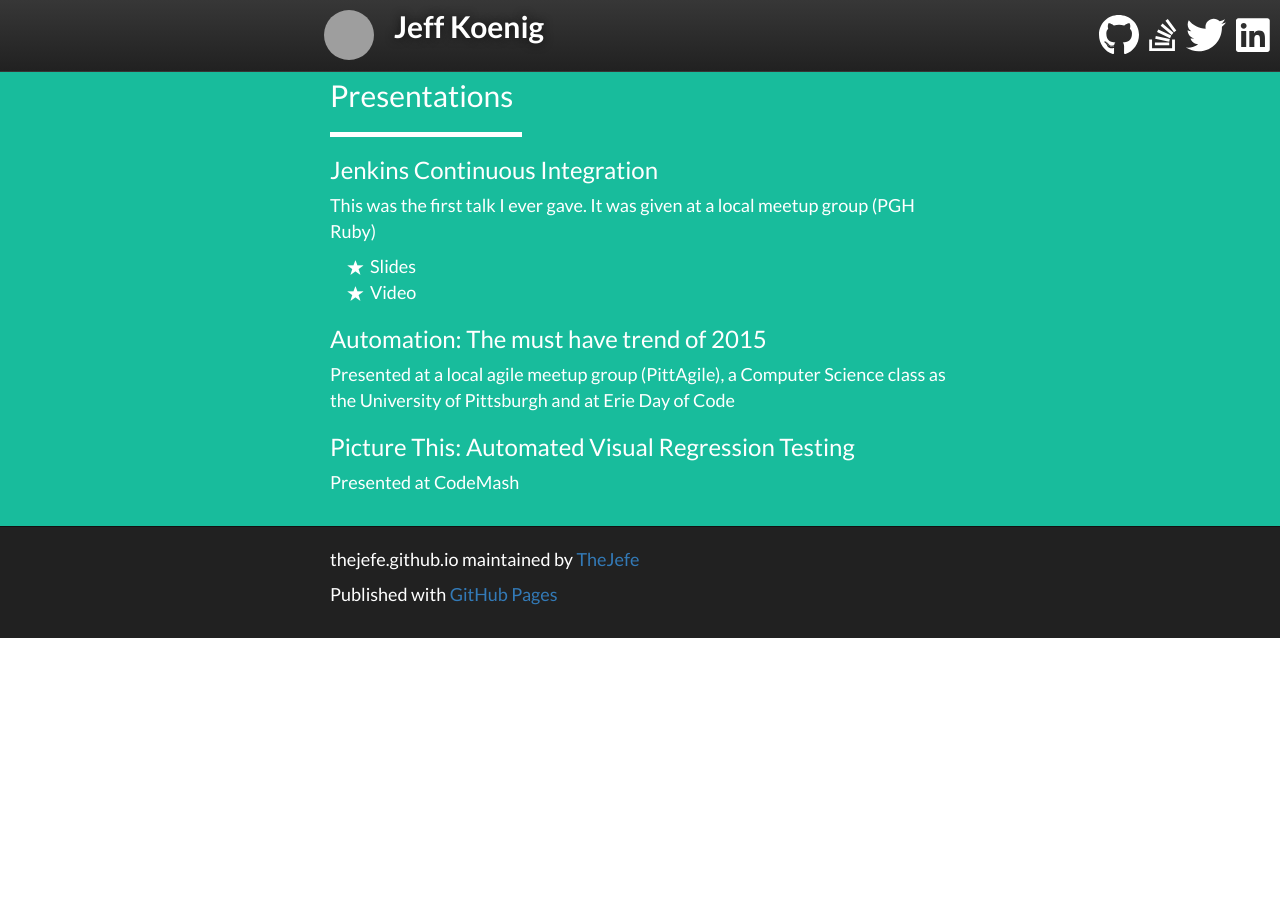
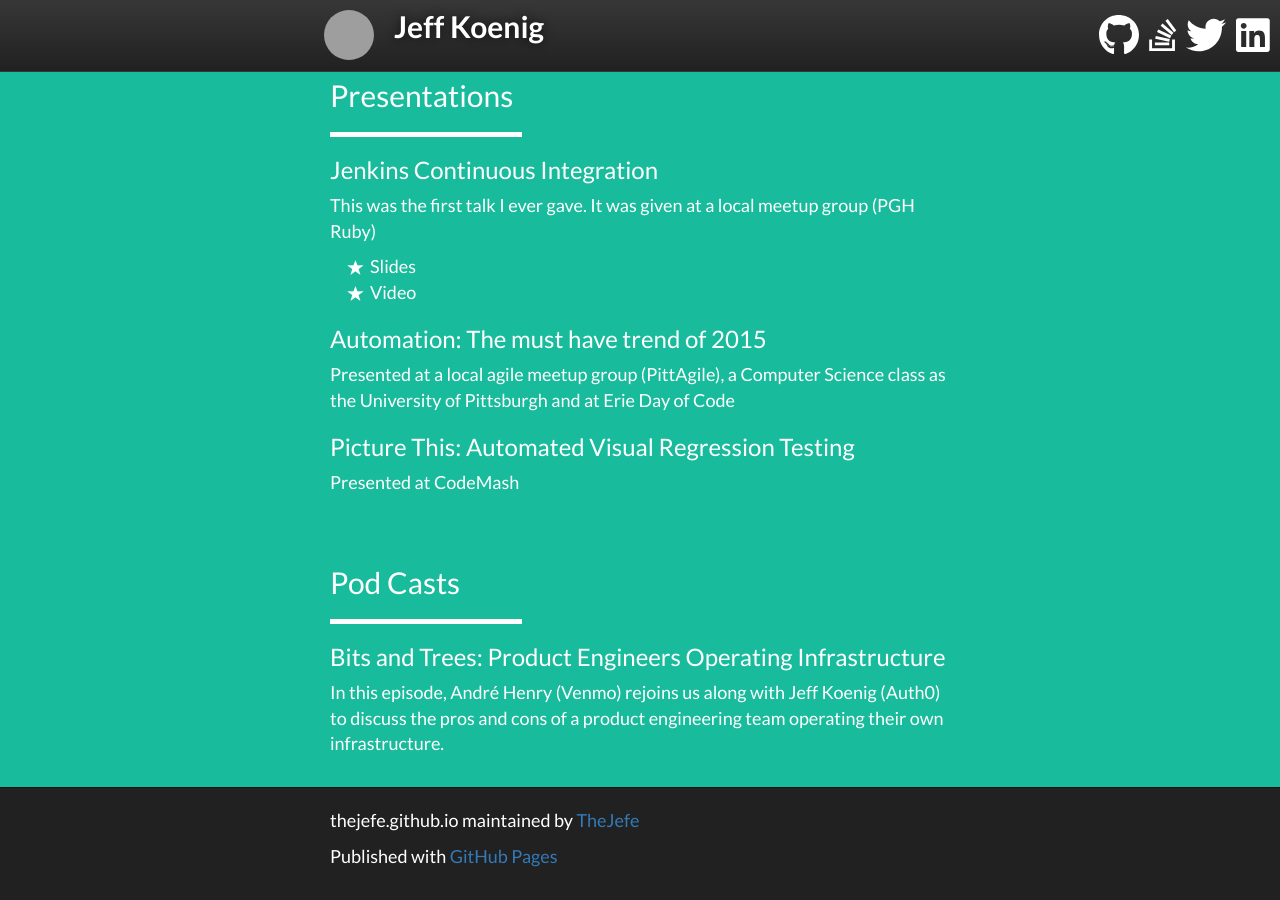
Before and after one commit to TheJefe/thejefe.github.io, a Jekyll site: the page built from index.html, in a window 1280 px wide and 900 px high, scrolled down 971 px. Built offline with Jekyll 4.4.1, drawn with Linux system fonts in a browser that asks for light colours; before the commit the page ends 1609 px from its top, so only the background shows below that; grey boxes are pictures that could not be loaded.

Commit message:
Add Podcasts

```diff
--- a/index.html
+++ b/index.html
@@ -65,4 +65,10 @@
         <h3><a href="https://thejefe.github.io/picture_this/#/">Picture This: Automated Visual Regression Testing</a></h3>
         <p>Presented at <a href="http://www.codemash.org/">CodeMash</a></p>
     </div>
+    <div class="inner">
+        <h2>Pod Casts</h2>
+        <hr align="left" style="max-width: 192px" />
+        <h3><a href="https://bitsandtrees.com/episodes/12">Bits and Trees: Product Engineers Operating Infrastructure</a></h3>
+        <p>In this episode, André Henry (Venmo) rejoins us along with Jeff Koenig (Auth0) to discuss the pros and cons of a product engineering team operating their own infrastructure.</p>
+    </div>
 </div>
```
